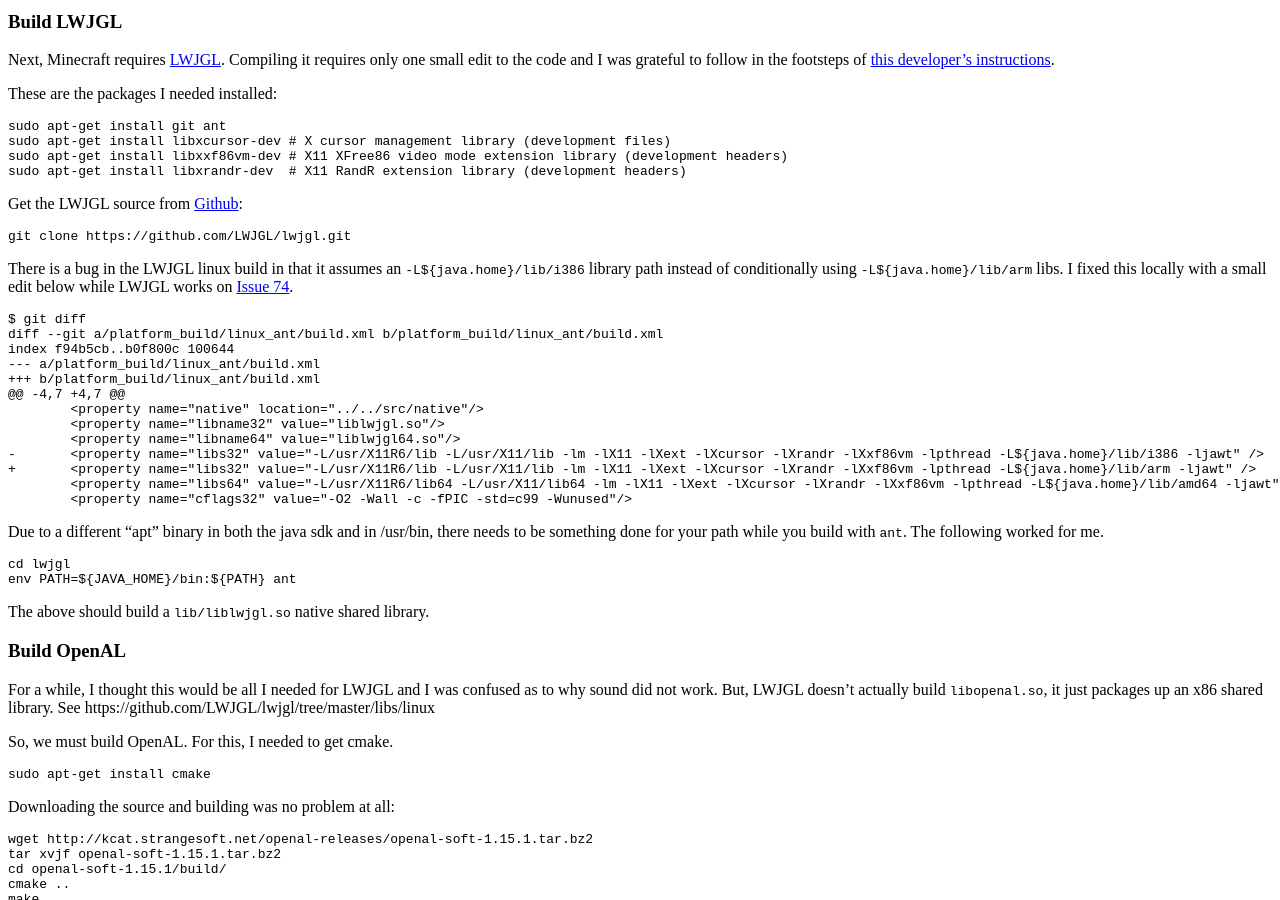
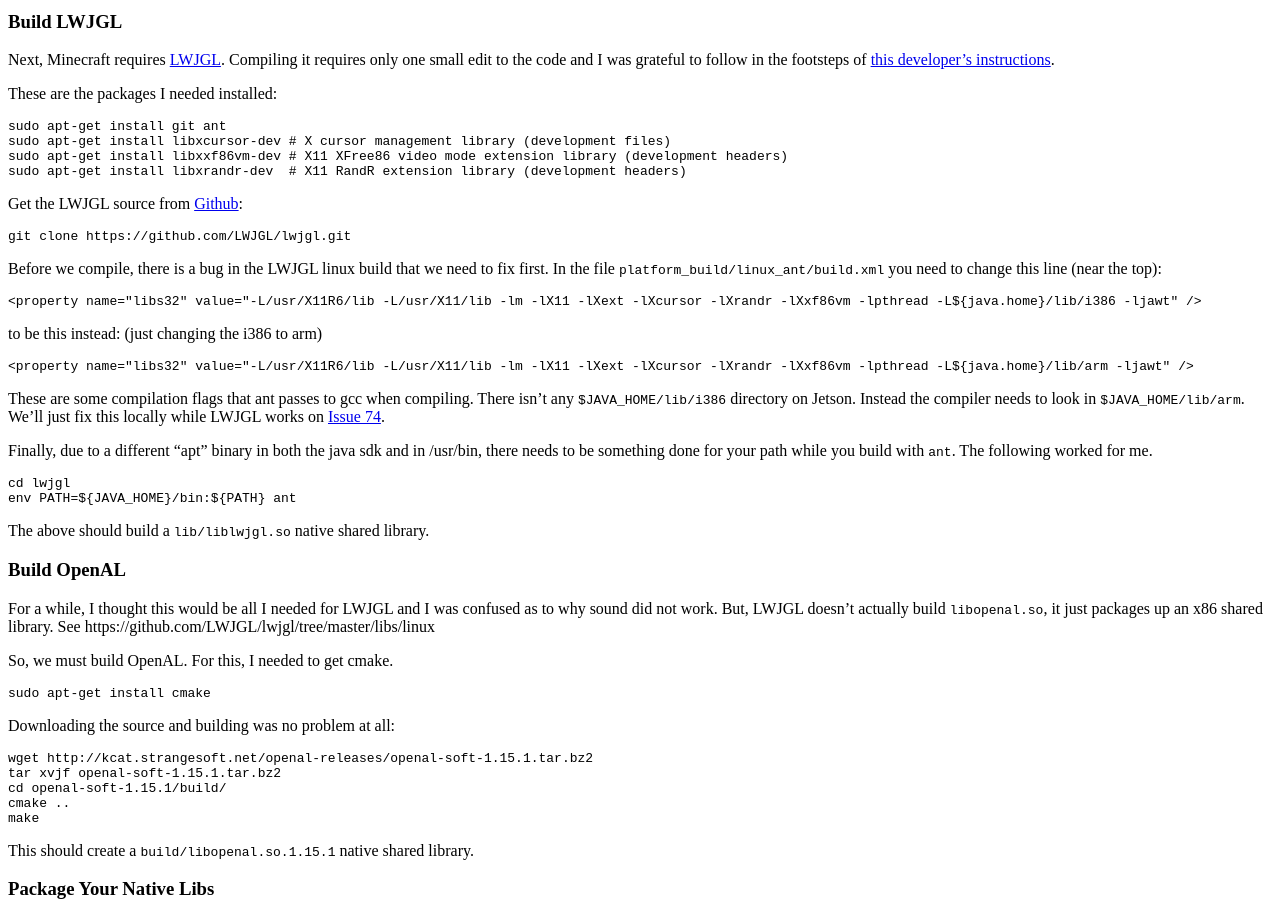
Before and after one commit to rogerallen/rogerallen.github.com, a Jekyll site: the page built from _posts/2014-07-31-minecraft-on-jetson-tk1.md, in a window 1280 px wide and 900 px high, scrolled down 1228 px. Built offline with Jekyll 4.4.1, drawn with Linux system fonts in a browser that asks for light colours; nearby versions of some CDN libraries; Markdown is read by kramdown in place of the engine named in the settings.

Commit message:
Clarify platform_build/linux_ant/build.xml section
This needed a re-edit.

````diff
--- a/_posts/2014-07-31-minecraft-on-jetson-tk1.md
+++ b/_posts/2014-07-31-minecraft-on-jetson-tk1.md
@@ -65,30 +65,29 @@
 git clone https://github.com/LWJGL/lwjgl.git
 ```
 
-There is a bug in the LWJGL linux build in that it assumes an `-L${java.home}/lib/i386`
-library path instead of conditionally using `-L${java.home}/lib/arm` libs.  I fixed this
-locally with a small edit below while LWJGL works on [Issue
+Before we compile, there is a bug in the LWJGL linux build that we
+need to fix first. In the file `platform_build/linux_ant/build.xml`
+you need to change this line (near the top):
+
+```
+<property name="libs32" value="-L/usr/X11R6/lib -L/usr/X11/lib -lm -lX11 -lXext -lXcursor -lXrandr -lXxf86vm -lpthread -L${java.home}/lib/i386 -ljawt" />
+```
+
+to be this instead: (just changing the i386 to arm)
+
+```
+<property name="libs32" value="-L/usr/X11R6/lib -L/usr/X11/lib -lm -lX11 -lXext -lXcursor -lXrandr -lXxf86vm -lpthread -L${java.home}/lib/arm -ljawt" />
+```
+
+These are some compilation flags that ant passes to gcc when
+compiling. There isn't any `$JAVA_HOME/lib/i386` directory on Jetson.
+Instead the compiler needs to look in `$JAVA_HOME/lib/arm`.  We'll
+just fix this locally while LWJGL works on [Issue
 74](https://github.com/LWJGL/lwjgl/issues/74#issuecomment-50048448).
 
-```
-$ git diff
-diff --git a/platform_build/linux_ant/build.xml b/platform_build/linux_ant/build.xml
-index f94b5cb..b0f800c 100644
---- a/platform_build/linux_ant/build.xml
-+++ b/platform_build/linux_ant/build.xml
-@@ -4,7 +4,7 @@
-        <property name="native" location="../../src/native"/>
-        <property name="libname32" value="liblwjgl.so"/>
-        <property name="libname64" value="liblwjgl64.so"/>
--       <property name="libs32" value="-L/usr/X11R6/lib -L/usr/X11/lib -lm -lX11 -lXext -lXcursor -lXrandr -lXxf86vm -lpthread -L${java.home}/lib/i386 -ljawt" />
-+       <property name="libs32" value="-L/usr/X11R6/lib -L/usr/X11/lib -lm -lX11 -lXext -lXcursor -lXrandr -lXxf86vm -lpthread -L${java.home}/lib/arm -ljawt" />
-        <property name="libs64" value="-L/usr/X11R6/lib64 -L/usr/X11/lib64 -lm -lX11 -lXext -lXcursor -lXrandr -lXxf86vm -lpthread -L${java.home}/lib/amd64 -ljawt" />
-        <property name="cflags32" value="-O2 -Wall -c -fPIC -std=c99 -Wunused"/>
-```
-
-Due to a different "apt" binary in both the java sdk and in /usr/bin,
-there needs to be something done for your path while you build with
-`ant`.  The following worked for me.
+Finally, due to a different "apt" binary in both the java sdk and in
+/usr/bin, there needs to be something done for your path while you
+build with `ant`.  The following worked for me.
 
 ```
 cd lwjgl
````
